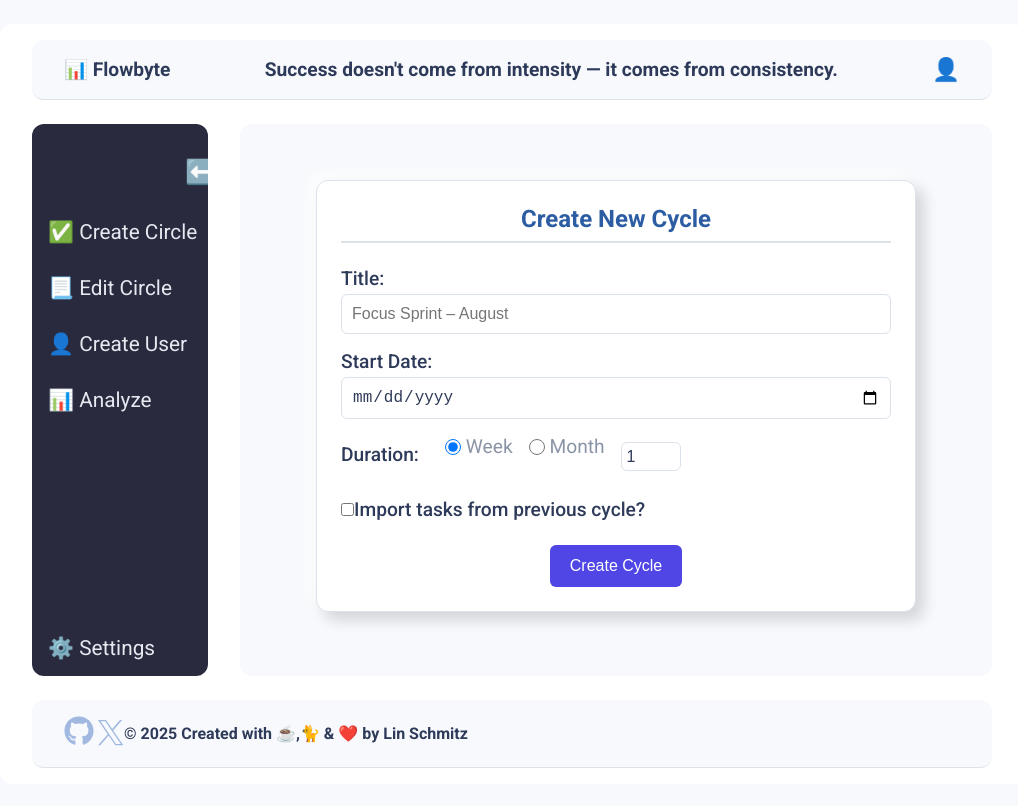
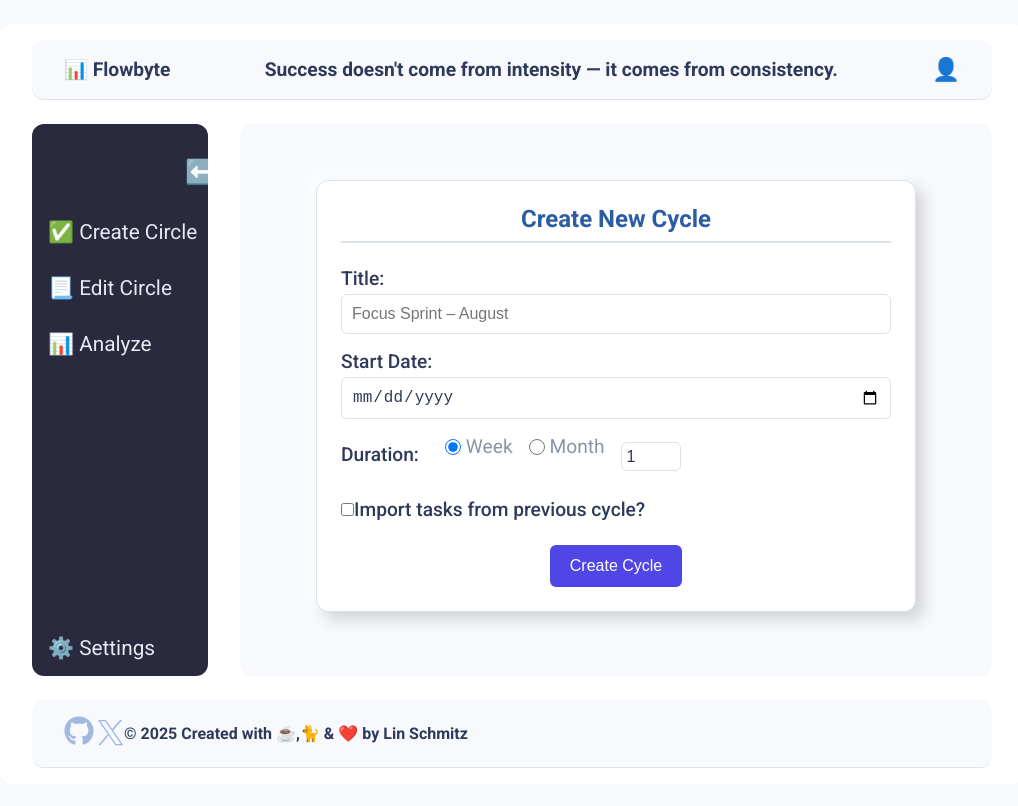
Before and after one commit to LinSchmitz/Flowbyte, a React (Vite) app: page /create-circle in a window 1280 px wide. Shown: the whole page, without its empty margins (128-1146 px from the left). Built offline with nearby package versions, Linux system fonts and the light colour scheme.

Commit message:
added contribution

```diff
--- a/src/components/App.jsx
+++ b/src/components/App.jsx
@@ -21,7 +21,7 @@
               <Route path="/create-circle" element={<CreateCircle />} />
               {/* <Route path="/edit-circle" element={<EditCircle />} /> */}
               <Route path="/contribution" element={<ContributionGrid />} />
-              <Route path="/create-user" element={<CreateUser />} />
+              {/* <Route path="/create-user" element={<CreateUser />} /> */}
               <Route path="/settings" element={<Settings />} />
 
               <Route path="*" element={<h2>404 Page not found.</h2>} />
@@ -37,6 +37,7 @@
 function EditCircle() {
   return <h2>Edit Circle Page</h2>;
 }
+
 function CreateUser() {
   return <h2>Create User Page</h2>;
 }
--- a/src/components/Header.jsx
+++ b/src/components/Header.jsx
@@ -1,10 +1,13 @@
 // src/components/Header.jsx
 import React from 'react';
+import { Link } from 'react-router-dom';
 
 export default function Header() {
   return (
     <header className="header">
-      <div className="logo">📊 Flowbyte </div>
+      <div className="logo">
+        <Link to="/"> 📊 Flowbyte</Link>
+      </div>
       <h4>Success doesn't come from intensity — it comes from consistency.</h4>
       <div className="profile-icon">👤</div>
     </header>
--- a/src/components/SideBar.jsx
+++ b/src/components/SideBar.jsx
@@ -47,9 +47,7 @@
         <li>
           <Link to="/contribution">📃 {isOpen && 'Edit Circle'}</Link>
         </li>
-        <li>
-          <Link to="/create-user">👤 {isOpen && 'Create User'}</Link>
-        </li>
+
         <li>
           <Link to="/analyze">📊 {isOpen && 'Analyze'}</Link>
         </li>
--- a/src/index.css
+++ b/src/index.css
@@ -99,7 +99,6 @@
 .logo {
   font-size: 1.2rem;
   font-weight: bold;
-  color: var(--color-text);
 }
 
 /* 👤 Profile Icon */
@@ -130,6 +129,10 @@
 a {
   text-decoration: none;
   color: var(--color-text-dark);
+}
+
+.logo a {
+  color: var(--color-text);
 }
 
 .sidebar {
```
